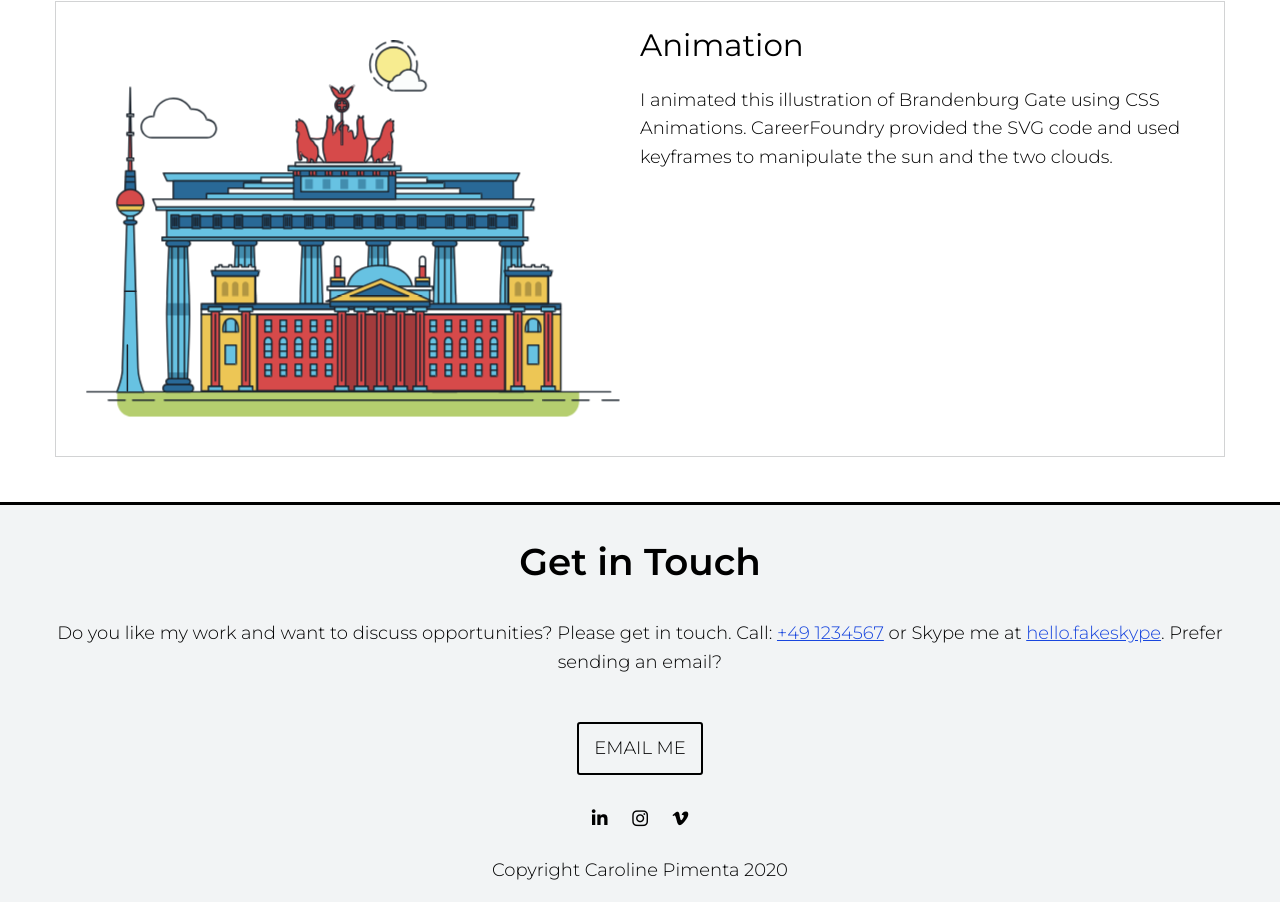
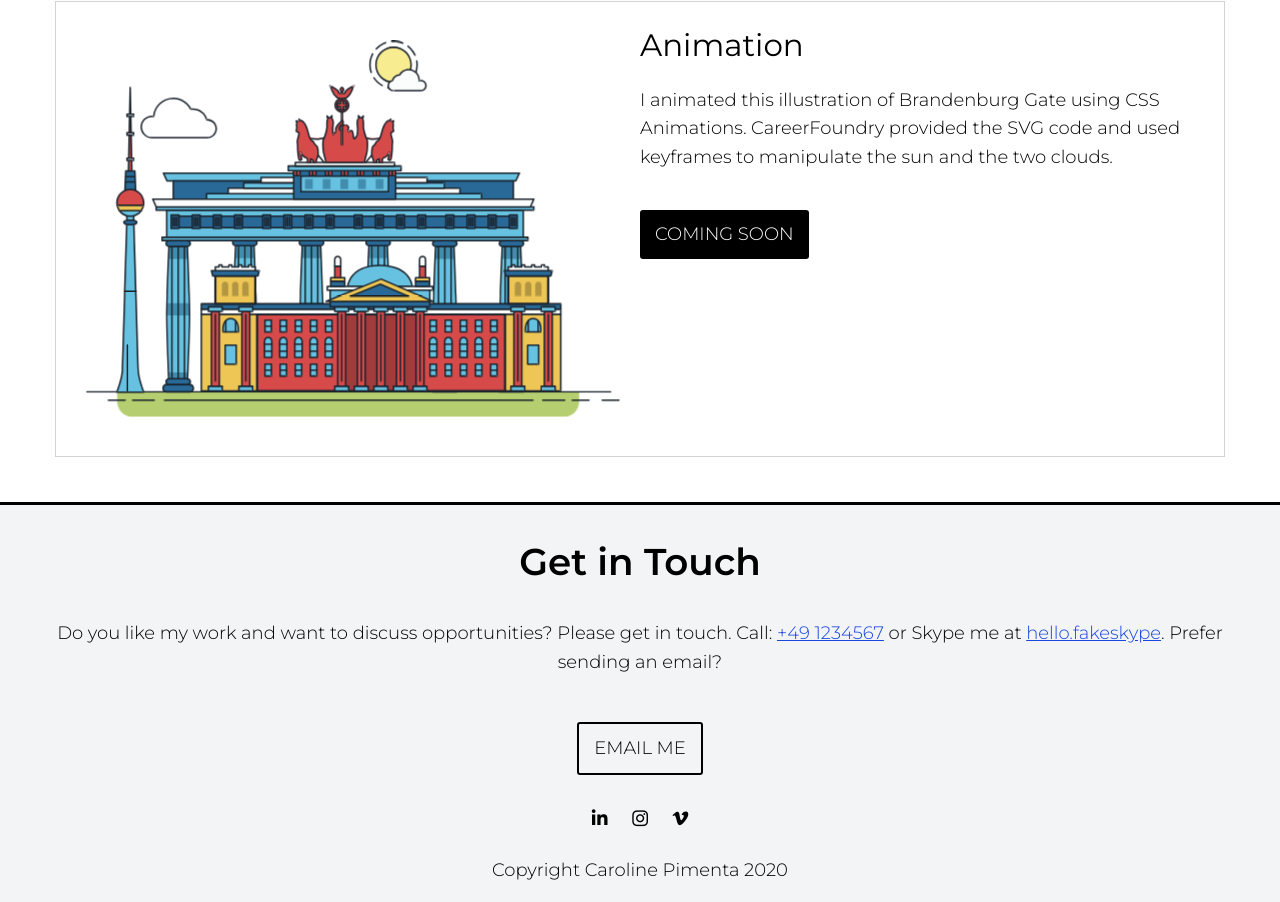
Before and after one commit to pimentacaroline/PortfolioSite_CP, a plain HTML site: page index.html in a window 1280 px wide. Shown: the part 1044-1946 px from the top of the page. Drawn offline with nearby package versions, Linux system fonts and the light colour scheme.

Commit message:
Add button to Animation project summary

```diff
--- a/index.html
+++ b/index.html
@@ -1012,6 +1012,7 @@
                 <p>
                   I animated this illustration of Brandenburg Gate using CSS Animations. CareerFoundry provided the SVG code and used keyframes to manipulate the sun and the two clouds.
                 </p>
+                <a href="" class="button">Coming Soon</a>
               </div>
             </div>
 
```
